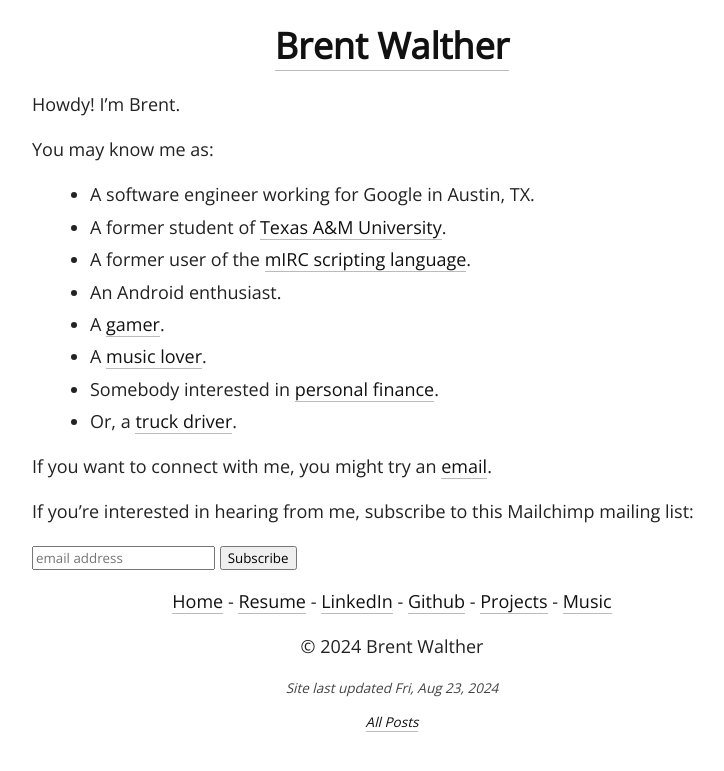
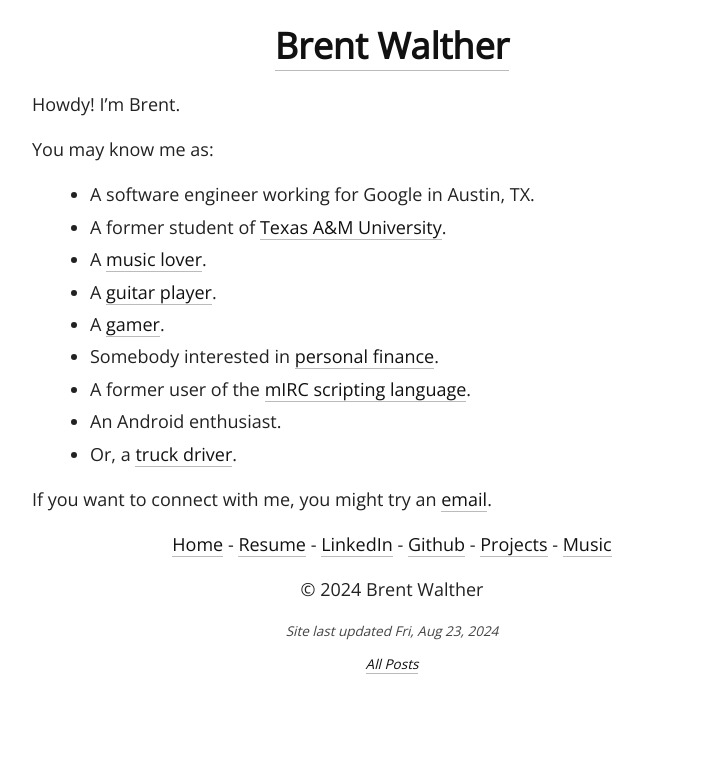
Before and after one commit to brentwalther/brentwalther.github.io, a Jekyll site: the page built from index.md, in a window 1280 px wide. Shown: the top 771 px of the page, without its empty margins (248-972 px from the left). Built offline with Jekyll 4.4.1, drawn with Linux system fonts in a browser that asks for light colours.

Commit message:
Update index.

```diff
--- a/index.md
+++ b/index.md
@@ -7,21 +7,12 @@ You may know me as:
 
 - A software engineer working for Google in Austin, TX.
 - A former student of [Texas A&M University](http://www.tamu.edu).
+- A [music lover](https://www.last.fm/user/brentwalther).
+- A [guitar player](https://www.instagram.com/bogosort_band).
+- A [ga](https://secure.runescape.com/m=hiscore_oldschool_ironman/group-ironman/?groupName=monos+y+mas)[mer](https://rocketleague.tracker.network/profile/steam/76561198099061550).
+- Somebody interested in [personal finance](/personal-finance-automation-with-ledger).
 - A former user of the [mIRC scripting language](https://en.wikipedia.org/wiki/MIRC_scripting_language).
 - An Android enthusiast.
-- A [gamer](https://rocketleague.tracker.network/profile/steam/76561198099061550).
-- A [music lover](https://www.last.fm/user/brentwalther).
-- Somebody interested in [personal finance](/personal-finance-automation-with-ledger).
 - Or, a [truck driver](/trucks).
 
 If you want to connect with me, you might try an [email](mailto:brent@walther.io).
-
-If you're interested in hearing from me, subscribe to this Mailchimp mailing list:
-
-<div id="mc_embed_signup">
-  <form action="https://brentwalther.us20.list-manage.com/subscribe/post?u=ed16f148131e1569d3a16bd5a&id=af448a4a3f" method="post" id="mc-embedded-subscribe-form" name="mc-embedded-subscribe-form" target="_blank" novalidate>
-    <input type="email" value="" name="EMAIL" class="email" id="mce-EMAIL" placeholder="email address" required>
-    <input type="hidden" name="b_ed16f148131e1569d3a16bd5a_af448a4a3f" tabindex="-1" value="">
-    <button type="submit" value="Subscribe" name="subscribe" id="mc-embedded-subscribe">Subscribe</button>
-  </form>
-</div>
```
